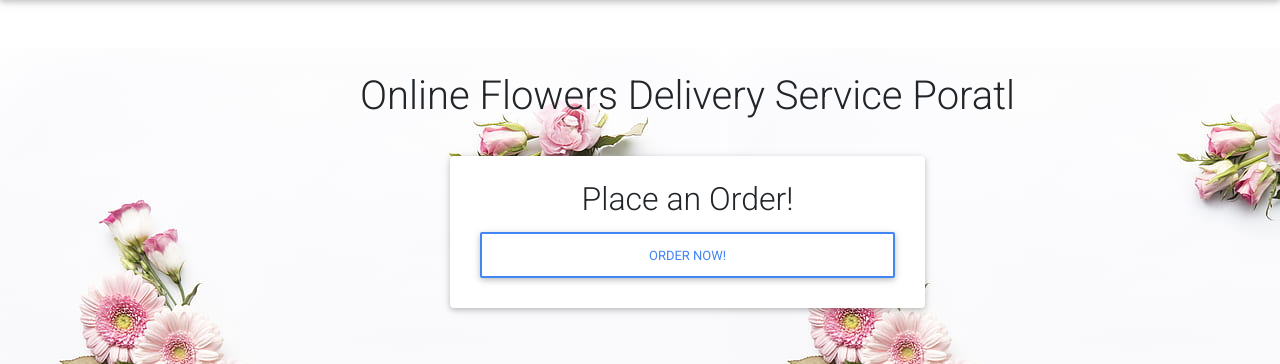
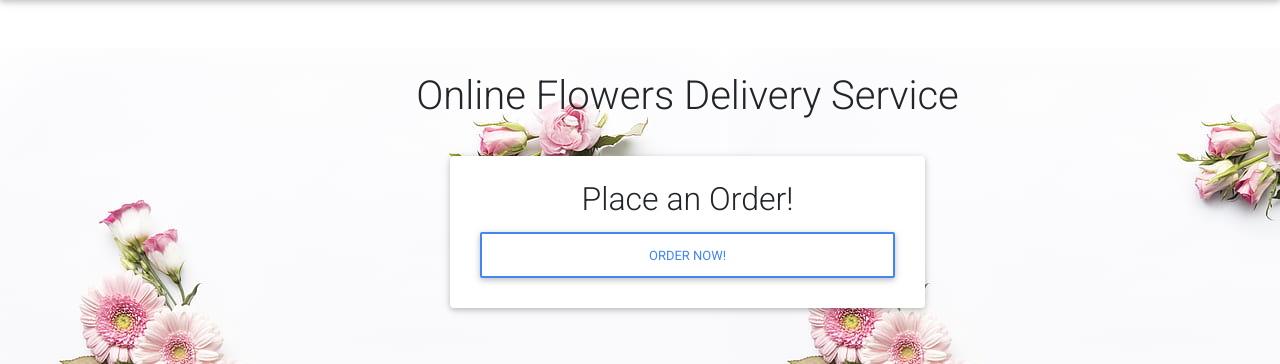
Before and after one commit to NCI-CloudDevSecOps/flowers-direct-app, a Django app: page / in a window 1280 px wide. Shown: the part 56-420 px from the top of the page. Run offline with Django 3.2, Linux system fonts and the light colour scheme; some libraries are stand-ins or nearby versions.

Commit message:
Changes html

```diff
--- a/buyer/templates/buyer/index.html
+++ b/buyer/templates/buyer/index.html
@@ -11,7 +11,7 @@
     <div class="container mb-5">
     <div class="row justify-content-center mt-5">
         <div class="col-md-8 col-sm-12 offset-md-1 p-4 text-center fw-bold">
-            <h1 class="fw-bolder">Online Flowers Delivery Service Poratl</h1>
+            <h1 class="fw-bolder">Online Flowers Delivery Service</h1>
         </div>
     </div>
     <div class="row justify-content-center mt-1">
```
